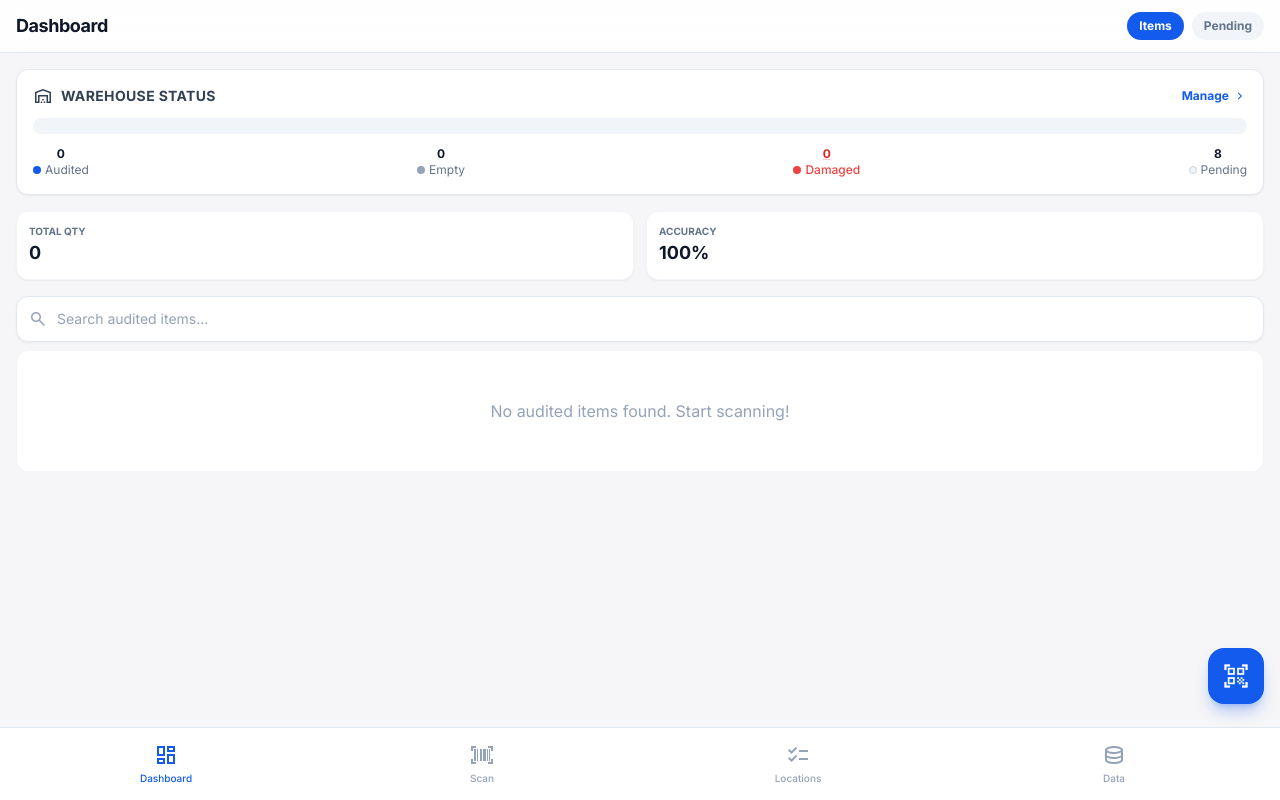
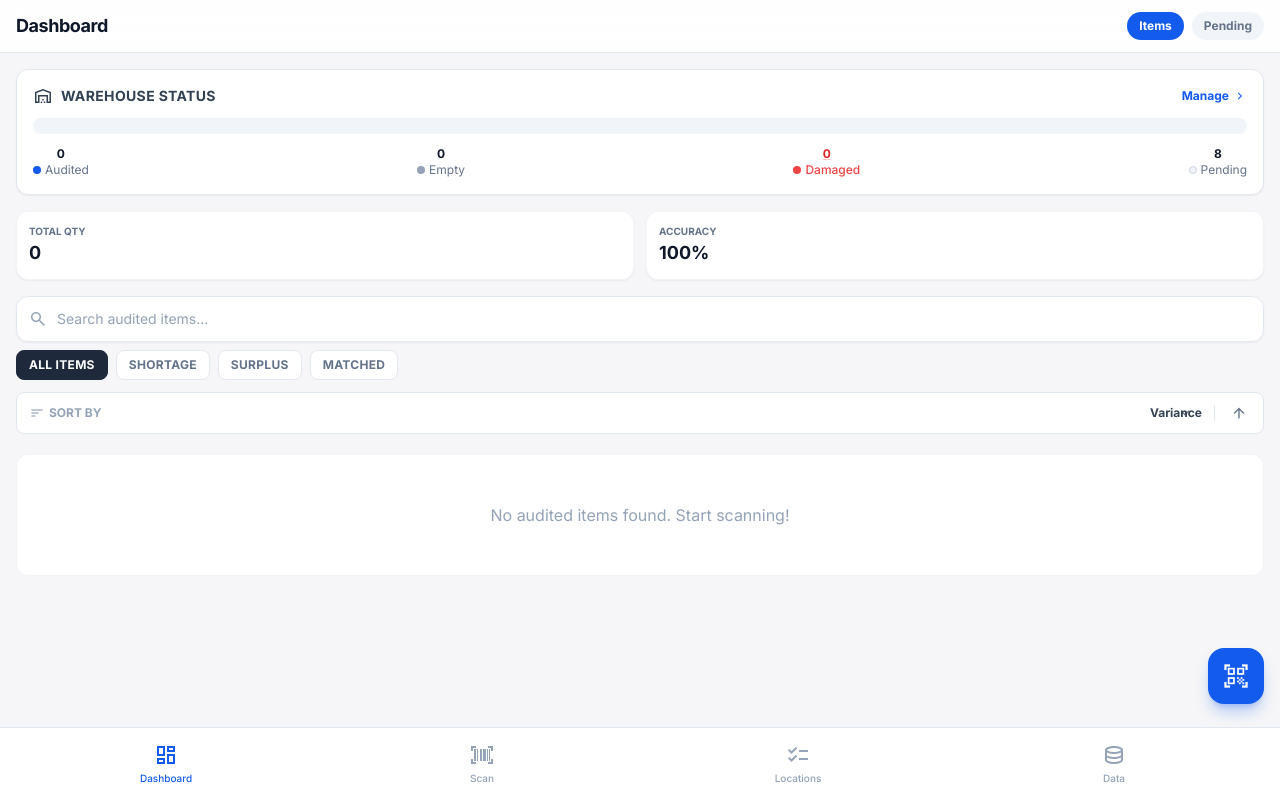
Before and after one commit to satriajm28-ship-it/Smart-Cycle-Count, a React (Vite) app: page / in a window 1280 px wide. Built offline with nearby package versions, Linux system fonts and the light colour scheme.

Commit message:
feat(dashboard): Add sorting and filtering for inventory items
Introduces state management and logic for filtering inventory items by status and sorting them by SKU, name, variance, or status. This enhances the user's ability to quickly find specific inventory data and identify discrepancies.

```diff
--- a/components/Dashboard.tsx
+++ b/components/Dashboard.tsx
@@ -29,6 +29,11 @@ export const Dashboard: React.FC<DashboardProps> = ({ onNavigate }) => {
   const [activeTab, setActiveTab] = useState<'audited' | 'pending'>('audited');
   const [expandedItems, setExpandedItems] = useState<Set<string>>(new Set());
   const [searchQuery, setSearchQuery] = useState('');
+
+  // Filter & Sort State
+  const [filterStatus, setFilterStatus] = useState<'all' | 'matched' | 'shortage' | 'surplus'>('all');
+  const [sortKey, setSortKey] = useState<'sku' | 'name' | 'variance' | 'status'>('variance'); // Default to variance to show issues first
+  const [sortOrder, setSortOrder] = useState<'asc' | 'desc'>('asc'); // Default asc for variance means negative (shortage) first
 
   useEffect(() => {
     const logs = getAuditLogs();
@@ -105,11 +110,33 @@ export const Dashboard: React.FC<DashboardProps> = ({ onNavigate }) => {
     setExpandedItems(newSet);
   };
 
-  // Filtering
-  const filteredGroups = groupedItems.filter(g =>
-    g.name.toLowerCase().includes(searchQuery.toLowerCase()) ||
-    g.sku.toLowerCase().includes(searchQuery.toLowerCase())
-  );
+  // Sorting and Filtering Logic
+  const filteredGroups = groupedItems
+    .filter(g => {
+        const matchesSearch = g.name.toLowerCase().includes(searchQuery.toLowerCase()) ||
+                              g.sku.toLowerCase().includes(searchQuery.toLowerCase());
+        const matchesStatus = filterStatus === 'all' || g.status === filterStatus;
+        return matchesSearch && matchesStatus;
+    })
+    .sort((a, b) => {
+        let comparison = 0;
+        switch (sortKey) {
+            case 'sku':
+                comparison = a.sku.localeCompare(b.sku);
+                break;
+            case 'name':
+                comparison = a.name.localeCompare(b.name);
+                break;
+            case 'variance':
+                comparison = a.variance - b.variance;
+                break;
+            case 'status':
+                const statusPriority = { shortage: 0, surplus: 1, matched: 2 };
+                comparison = statusPriority[a.status] - statusPriority[b.status];
+                break;
+        }
+        return sortOrder === 'asc' ? comparison : -comparison;
+    });
 
   const filteredPending = pendingItems.filter(p =>
     p.name.toLowerCase().includes(searchQuery.toLowerCase()) ||
@@ -243,9 +270,68 @@ export const Dashboard: React.FC<DashboardProps> = ({ onNavigate }) => {
         {/* --- AUDITED ITEMS LIST --- */}
         {activeTab === 'audited' && (
             <>
+                {/* Filter & Sort Controls */}
+                <div className="flex flex-col gap-2 mb-2">
+                    {/* Status Filter Chips */}
+                    <div className="flex gap-2 overflow-x-auto no-scrollbar pb-1">
+                        {(['all', 'shortage', 'surplus', 'matched'] as const).map(status => {
+                            let activeClass = 'bg-slate-800 text-white border-slate-800';
+                            // Custom active colors per status for better UX
+                            if (filterStatus === status) {
+                                if (status === 'shortage') activeClass = 'bg-red-600 text-white border-red-600';
+                                else if (status === 'surplus') activeClass = 'bg-blue-600 text-white border-blue-600';
+                                else if (status === 'matched') activeClass = 'bg-green-600 text-white border-green-600';
+                            }
+
+                            return (
+                                <button
+                                    key={status}
+                                    onClick={() => setFilterStatus(status)}
+                                    className={`px-3 py-1.5 rounded-lg text-xs font-bold uppercase tracking-wide whitespace-nowrap border transition-colors ${
+                                        filterStatus === status
+                                            ? activeClass
+                                            : 'bg-white text-slate-500 border-slate-200 hover:border-slate-300'
+                                    }`}
+                                >
+                                    {status === 'all' ? 'All Items' : status}
+                                </button>
+                            );
+                        })}
+                    </div>
+
+                    {/* Sort Controls */}
+                    <div className="flex justify-between items-center bg-white px-3 py-2 rounded-lg border border-slate-200">
+                        <span className="text-xs font-bold text-slate-400 uppercase flex items-center gap-1">
+                            <span className="material-symbols-outlined text-[16px]">sort</span>
+                            Sort By
+                        </span>
+                        <div className="flex items-center gap-3">
+                            <select
+                                value={sortKey}
+                                onChange={(e) => setSortKey(e.target.value as any)}
+                                className="text-xs font-bold text-slate-700 bg-transparent border-none p-0 focus:ring-0 cursor-pointer text-right"
+                            >
+                                <option value="variance">Variance</option>
+                                <option value="name">Name</option>
+                                <option value="sku">SKU</option>
+                                <option value="status">Status</option>
+                            </select>
+                            <div className="w-px h-4 bg-slate-200"></div>
+                            <button
+                                onClick={() => setSortOrder(prev => prev === 'asc' ? 'desc' : 'asc')}
+                                className="flex items-center justify-center w-6 h-6 rounded hover:bg-slate-100 text-slate-500 transition-colors"
+                            >
+                                <span className="material-symbols-outlined text-[18px]">
+                                    {sortOrder === 'asc' ? 'arrow_upward' : 'arrow_downward'}
+                                </span>
+                            </button>
+                        </div>
+                    </div>
+                </div>
+
                 {filteredGroups.length === 0 ? (
                     <div className="text-center py-12 bg-white rounded-xl border border-slate-100 text-slate-400">
-                        No audited items found. Start scanning!
+                        {filterStatus !== 'all' || searchQuery ? 'No items match your filters.' : 'No audited items found. Start scanning!'}
                     </div>
                 ) : (
                     filteredGroups.map(group => {
```
